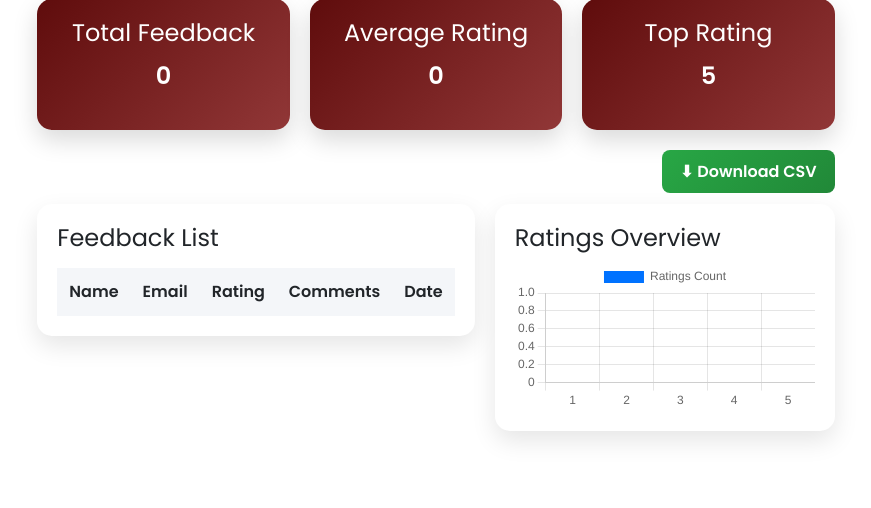
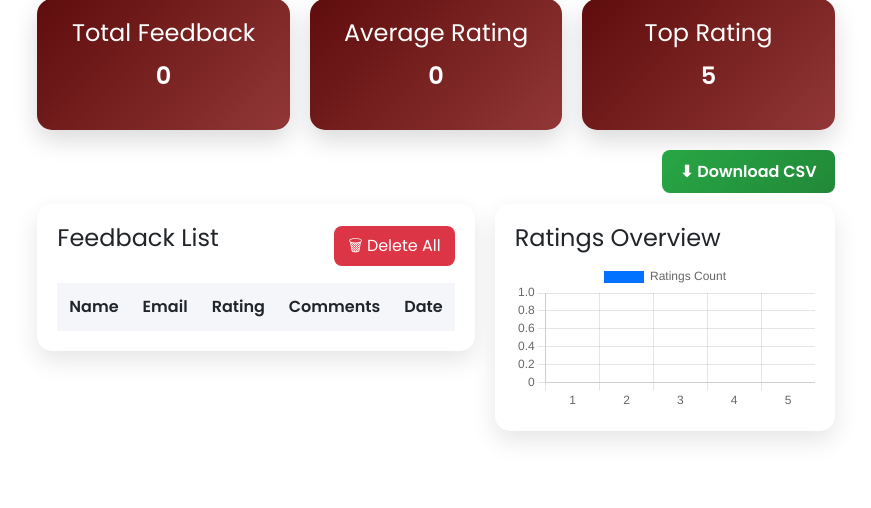
Before and after one commit to Suraj2429/Online-Feedback-Collector-with-Admin-Dashboard, a Flask app: page /admin-dashboard in a window 1280 px wide. Shown: the part 297-805 px from the top of the page, without its empty margins (204-1075 px from the left). Run offline with Flask 3, Linux system fonts and the light colour scheme; the visitor is signed in with stand-in values (Sample User, id 1); data that the repository does not hold is empty.

Commit message:
Final Design

```diff
--- a/app.py
+++ b/app.py
@@ -54,8 +54,8 @@ def submit_feedback():
 
     return redirect(url_for('home', success=1))
 
-# ✅ Admin Login
-@app.route('/admin-login', methods=['GET', 'POST'])
+# Admin Login
+@app.route('/admin', methods=['GET', 'POST'])
 def admin_login():
     error = request.args.get('error')
 
@@ -71,7 +71,7 @@ def admin_login():
 
     return render_template('login.html', error=error)
 
-# ✅ Protected Admin Dashboard (FIXED)
+# Protected Admin Dashboard (FIXED)
 @app.route('/admin-dashboard')
 def admin():
     if not session.get('admin'):
@@ -114,7 +114,7 @@ def download_csv():
         headers={"Content-Disposition": "attachment; filename=feedback.csv"}
     )
 
-# ✅ API
+# API
 @app.route('/api/feedback')
 def api_feedback():
     conn = get_db_connection()
@@ -124,11 +124,20 @@ def api_feedback():
     data = [dict(row) for row in feedbacks]
     return {"feedback": data}
 
-# ✅ Logout
+# Logout
 @app.route('/logout')
 def logout():
     session.pop('admin', None)
     return redirect(url_for('home'))
 
+# Delete All Feedback
+@app.route('/delete-all')
+def delete_all():
+    conn = get_db_connection()
+    conn.execute("DELETE FROM Feedback")
+    conn.commit()
+    conn.close()
+    return redirect(url_for('admin'))
+
 if __name__ == '__main__':
     app.run(debug=True)
--- a/static/css/style.css
+++ b/static/css/style.css
@@ -246,6 +246,13 @@ body {
     box-shadow: 0 10px 25px rgba(0,0,0,0.1);
 }
 
+.table-header {
+    display: flex;
+    justify-content: space-between;
+    align-items: center;
+    margin-bottom: 15px;
+}
+
 .table-card h4 {
     margin-bottom: 15px;
 }
@@ -310,6 +317,71 @@ table td {
     }
 }
 
+.delete-btn {
+    background: #dc3545;
+    color: white;
+    padding: 8px 14px;
+    border-radius: 8px;
+    text-decoration: none;
+    font-weight: 500;
+}
+
+.delete-btn:hover {
+    background: #c82333;
+}
+
+/* CUSTOM DELETE POPUP */
+
+.custom-popup {
+    position: fixed;
+    top: 0;
+    left: 0;
+    width: 100%;
+    height: 100%;
+    background: rgba(0,0,0,0.4);
+    display: none;
+    justify-content: center;
+    align-items: center;
+    z-index: 9999;
+}
+
+.popup-box {
+    background: white;
+    padding: 25px;
+    border-radius: 15px;
+    text-align: center;
+    width: 350px;
+    box-shadow: 0 10px 30px rgba(0,0,0,0.2);
+}
+
+.popup-box p {
+    margin-bottom: 20px;
+    font-weight: 500;
+}
+
+.popup-actions {
+    display: flex;
+    justify-content: center;
+    gap: 10px;
+}
+
+.btn-danger {
+    background: #dc3545;
+    color: white;
+    border: none;
+    padding: 10px 18px;
+    border-radius: 8px;
+    cursor: pointer;
+}
+
+.btn-secondary {
+    background: #6c757d;
+    color: white;
+    border: none;
+    padding: 10px 18px;
+    border-radius: 8px;
+    cursor: pointer;
+}
 
 
 /* Responsive */
--- a/static/js/script.js
+++ b/static/js/script.js
@@ -3,20 +3,47 @@ document.addEventListener("DOMContentLoaded", function () {
 
     const form = document.querySelector("form");
 
+    if (form) {
         form.addEventListener("submit", function (e) {
             const rating = document.querySelector('input[name="rating"]:checked');
 
             if (!rating) {
-            alert("Please select a rating ⭐");
                 e.preventDefault();
+                showRatingPopup();
             }
         });
+    }
 
-    window.onload = function () {
+    // Success popup
     const urlParams = new URLSearchParams(window.location.search);
     if (urlParams.get('success')) {
         const modal = new bootstrap.Modal(document.getElementById('successModal'));
         modal.show();
     }
-    };
 });
+
+
+/* CUSTOM RATING POPUP */
+
+function showRatingPopup() {
+    document.getElementById("ratingPopup").style.display = "flex";
+}
+
+function closeRatingPopup() {
+    document.getElementById("ratingPopup").style.display = "none";
+}
+
+
+/* DELETE POPUP */
+
+function openDeletePopup() {
+    document.getElementById("deletePopup").style.display = "flex";
+}
+
+function closePopup() {
+    document.getElementById("deletePopup").style.display = "none";
+}
+
+function confirmDelete() {
+    window.location.href = "/delete-all";
+}
--- a/templates/admin.html
+++ b/templates/admin.html
@@ -3,6 +3,7 @@
 
 <div class="admin-container">
 
+    <!-- Header -->
     <div class="admin-header">
         <h2 class="admin-title">Admin Dashboard</h2>
         <a href="/logout" class="logout-btn">Logout</a>
@@ -28,6 +29,7 @@
 
     </div>
 
+    <!-- Download -->
     <div class="download-section">
         <a href="/download-csv" class="download-btn">⬇ Download CSV</a>
     </div>
@@ -35,10 +37,14 @@
     <!-- Table + Chart -->
     <div class="dashboard-grid">
 
-            <!-- Table -->
+        <!-- TABLE -->
         <div class="table-card">
+            <div class="table-header">
                 <h4>Feedback List</h4>
-
+                <a href="#" class="delete-btn" onclick="openDeletePopup(); return false;">
+                   🗑 Delete All
+                </a>
+            </div>
             <table>
                 <thead>
                     <tr>
@@ -62,14 +68,26 @@
                     {% endfor %}
                 </tbody>
             </table>
+
         </div>
 
-            <!-- Chart -->
+        <!-- CHART -->
         <div class="chart-card">
             <h4>Ratings Overview</h4>
             <canvas id="ratingChart"></canvas>
         </div>
 
+    </div>
+
+    <div id="deletePopup" class="custom-popup">
+    <div class="popup-box">
+        <p>Are you sure you want to delete all feedback?</p>
+
+        <div class="popup-actions">
+            <button onclick="confirmDelete()" class="btn-danger">Delete</button>
+            <button onclick="closePopup()" class="btn-secondary">Cancel</button>
+        </div>
+    </div>
 </div>
 
 </div>
--- a/templates/layout.html
+++ b/templates/layout.html
@@ -2,20 +2,22 @@
 <html>
 <head>
     <title>Feedback App</title>
+
     <link href="https://cdn.jsdelivr.net/npm/bootstrap@5.3.0/dist/css/bootstrap.min.css" rel="stylesheet">
     <script src="https://cdn.jsdelivr.net/npm/bootstrap@5.3.0/dist/js/bootstrap.bundle.min.js"></script>
+
     <link rel="stylesheet" href="{{ url_for('static', filename='css/style.css') }}">
+
     <link href="https://fonts.googleapis.com/css2?family=Poppins:wght@300;400;600&display=swap" rel="stylesheet">
 </head>
+
 <body>
 
 <div class="container mt-5">
     {% block content %}{% endblock %}
 </div>
 
-{% if request.endpoint == 'home' %}
 <script src="{{ url_for('static', filename='js/script.js') }}"></script>
-{% endif %}
 
 </body>
 </html>
```
Also changed, not shown: templates/index.html (+10 -0 lines), database.db. Lines whose indentation alone changed are shown as unchanged.
